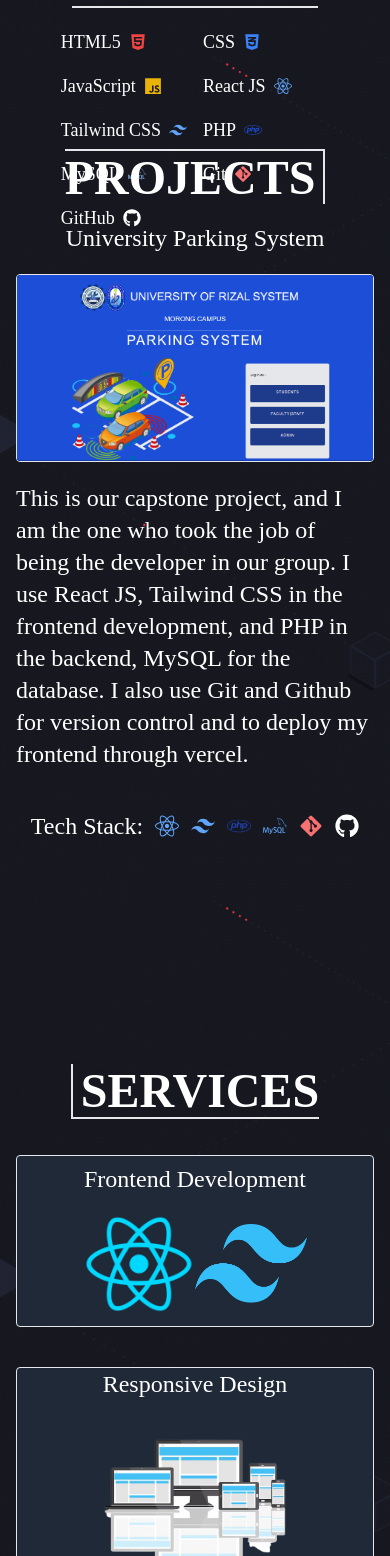
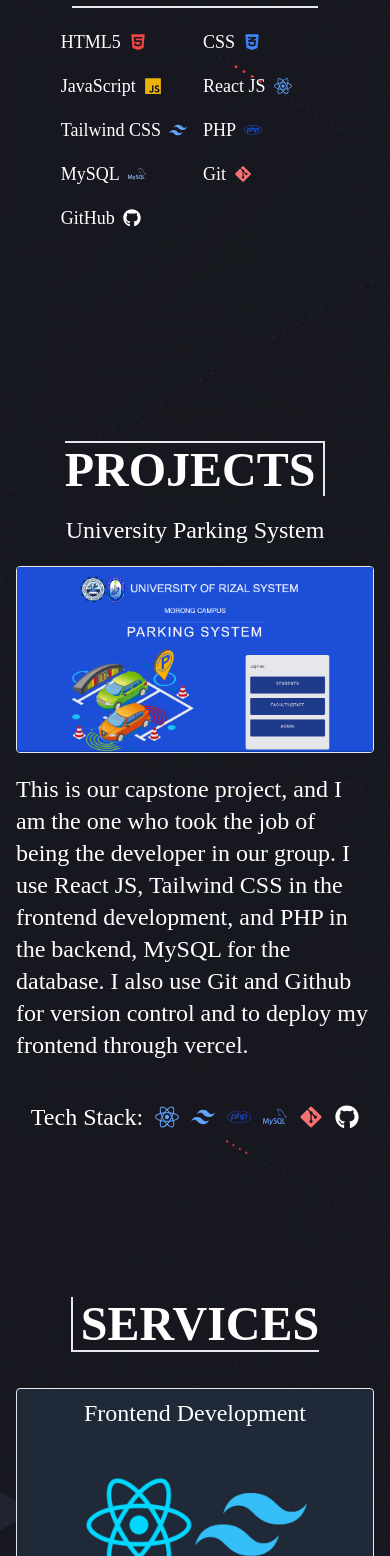
Before and after one commit to JesnerPerillo/Portfolio, a React (Create React App) app: page / in a window 390 px wide. Shown: the part 1632-3188 px from the top of the page. Built offline with nearby package versions, Linux system fonts and the light colour scheme.

Commit message:
Modified the responsive

```diff
--- a/src/Components/Projects.jsx
+++ b/src/Components/Projects.jsx
@@ -7,7 +7,7 @@ import { FaGitAlt, FaGithub } from "react-icons/fa6";
 
 export default function Projects(){
   return(
-    <div className="flex flex-col justify-center">
+    <div className="flex flex-col justify-center mt-[350px] sm:mt-0">
       <h1 className="text-5xl text-white font-bold mb-5 mt-10 text-center sm:mb-20 sm:mt-0"><span className="border-t-2 border-r-2 font-bold pr-2">PROJECTS</span></h1>
       <div className="flex text-white h-5/6">
         {/*Right Side */}
--- a/src/Components/Services.jsx
+++ b/src/Components/Services.jsx
@@ -9,11 +9,11 @@ export default function Services() {
       <h1 className="text-5xl text-white mb-10 text-center sm:mb-20"><span className="border-b-2 border-l-2 pl-2 font-bold">SERVICES</span></h1>
       <div className="h-1/2 flex justify-evenly flex-col sm:flex-row sm:h-1/3">
         {/*Right Side */}
-        <div className="bg-gray-800 border text-white h-full w-full flex flex-col items-center justify-around rounded mb-10 hover:scale-105 transition-transform cursor-pointer sm:w-1/3 sm:mb-0">
-          <h1 className="text-2xl">Frontend Development</h1>
+        <div className="bg-gray-800 border text-white h-full w-full flex flex-col p-2 items-center justify-around rounded mb-10 hover:scale-105 transition-transform cursor-pointer sm:w-1/3 sm:mb-0">
+          <h1 className="text-2xl mb-10 sm:mb-0">Frontend Development</h1>
           <div className="flex justify-center items-center">
             <img src={ReactLogo} alt="React Logo" className="w-28 h-28 sm:w-40 sm:h-40"/>
-            <img src={TailwindLogo} alt="Tailwind Logo" className="w-28 h-20 sm:w-40 sm:h-24"/>
+            <img src={TailwindLogo} alt="Tailwind Logo" className="w-28 h-16 sm:w-40 sm:h-24"/>
           </div>
         </div>
         {/*Left Side */}
```
